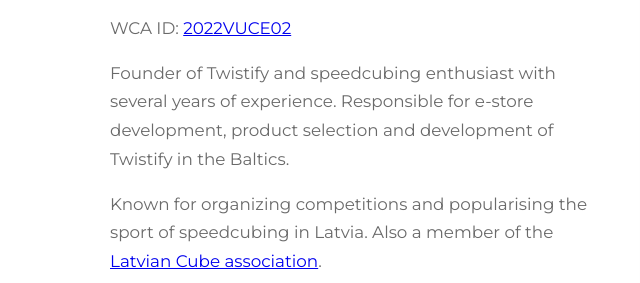
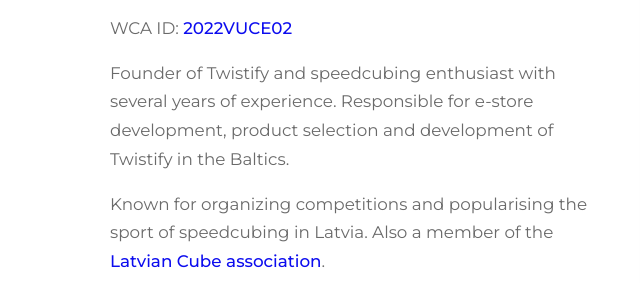
Before and after one commit to GeoStoreLV/Twsitify, a plain HTML site: page team.html in a window 1280 px wide. Shown: the part 517-800 px from the top of the page, 0-640 px from the left. Drawn offline with Linux system fonts and the light colour scheme.

Commit message:
Add files via upload

```diff
--- a/styles.css
+++ b/styles.css
@@ -24,8 +24,6 @@ img{max-width:100%;display:block}
 .narrow{max-width:800px;margin:0 auto}
 .small{font-size:.9rem}
 .muted{color:var(--muted)}
-.team a:hover{color:var(--accent)}
-.team a{text-decoration:none;font-weight:500;opacity:.95}
 
 /* Header */
 .site-header{
@@ -287,6 +285,12 @@ button:hover{border-color:var(--brand)}
   line-height: 1.7;
 }
 
+.team-text a {
+  text-decoration:none;font-weight:500;opacity:.95
+}
+
+.team-text a:hover{color:var(--accent);transition:all 0.2s ease}
+
 .team-image img {
   width: 100%;
   aspect-ratio: 1 / 1;
--- a/team.html
+++ b/team.html
@@ -63,7 +63,7 @@
       <div class="team-member">
         <div class="team-text">
           <h2>Toms Edvards Vucens</h2>
-          <p>WCA ID: <a class="team" href="https://www.worldcubeassociation.org/persons/2022VUCE02">2022VUCE02</a></p>
+          <p>WCA ID: <a href="https://www.worldcubeassociation.org/persons/2022VUCE02">2022VUCE02</a></p>
           <p>
             Founder of Twistify and speedcubing enthusiast with several years of experience. Responsible for e-store development, product selection and development of Twistify in the Baltics.
           </p>
@@ -74,6 +74,7 @@
         </div>
       </div>
 
+      <!--
       <div class="team-member reverse">
         <div class="team-text">
           <h2>Mihails Telkijevs</h2>
@@ -87,6 +88,8 @@
           <img src="img/mihails.jpg" alt="Mihails Telkijevs">
         </div>
       </div>
+    -->
+
     </div>
   </section>
 
```
